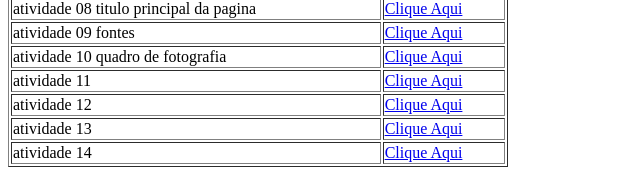
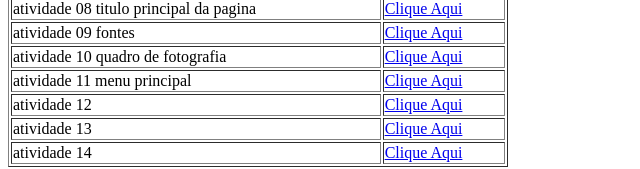
Before and after one commit to ifpizonasul/antoniofrancisco, a plain HTML site: page index.html in a window 1280 px wide. Shown: the part 281-450 px from the top of the page, without its empty margins (0-640 px from the left). Drawn offline with Linux system fonts and the light colour scheme.

Commit message:
COMIT
CCOMIT

```diff
--- a/index.html
+++ b/index.html
@@ -69,7 +69,7 @@
 			<td><a href="Atividade10/index.html">Clique Aqui</a></td>
 		</tr>
 		<tr>
-			<td>atividade 11</td>
+			<td>atividade 11 menu principal</td>
 			<td><a href="Atividade11/index.html">Clique Aqui</a></td>
 		</tr>
 		<tr>
```
